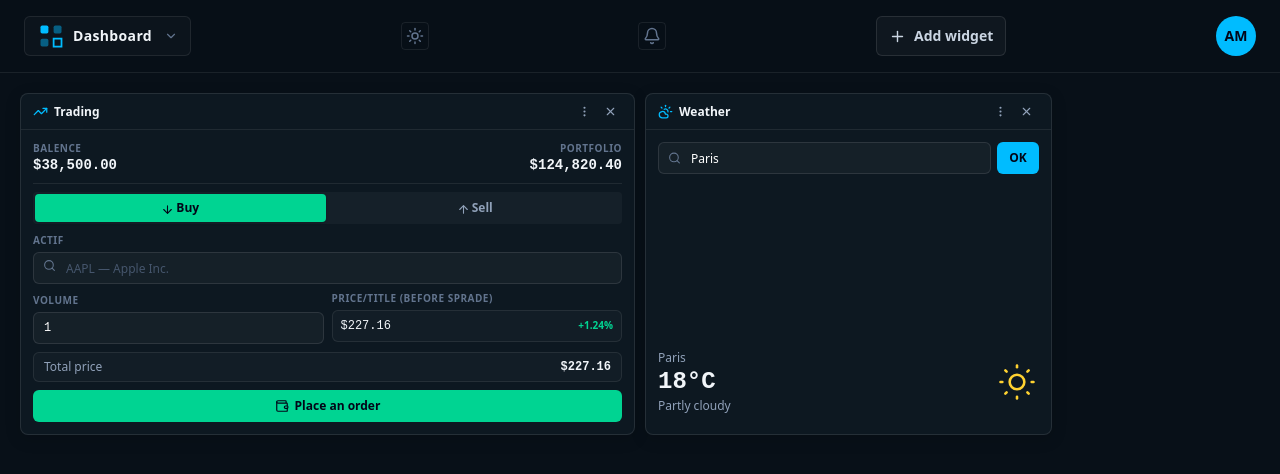
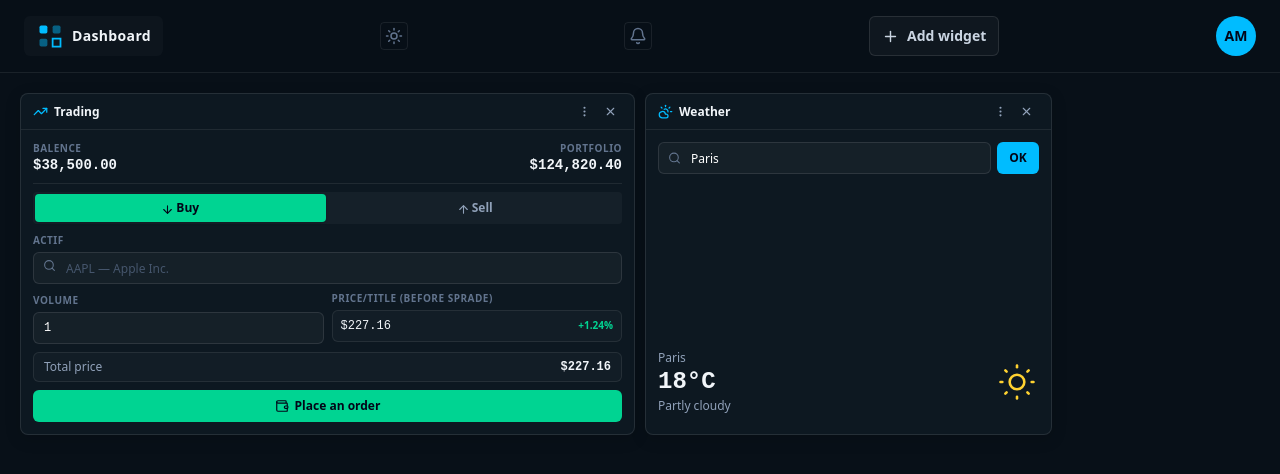
Before and after one commit to Victor-ripert/dashboard-victor.ripert, a React (Vite) app in the folder frontend/: page / in a window 1280 px wide. Shown: the top 474 px of the page. Built offline with nearby package versions, Linux system fonts and the light colour scheme; a web font is replaced by a local one.

Commit message:
fix: dashboard logo's cleaner

```diff
--- a/frontend/src/components/layout/Header.jsx
+++ b/frontend/src/components/layout/Header.jsx
@@ -1,11 +1,13 @@
-import { Bell, ChevronDown, Moon, Plus, Search, Sun } from "lucide-react";
+import { Bell, Moon, Plus, Sun } from "lucide-react";
 import Brand from "../ui/Brand";
 
 export default function Header({ dark, onToggleTheme, onOpenWidgets }) {
   return (
     <header className="sticky top-0 z-40 border-b border-white/8 bg-shell/90 backdrop-blur-xl dark:bg-shell/90">
       <nav className="mx-auto flex items-center justify-between px-6 py-4">
-        <button className="flex min-h-10 items-center gap-3 rounded-md border border-white/8 bg-white/[0.025] px-3 hover:bg-white/[0.05]" aria-label="Dashboard"><Brand /><ChevronDown size={14} className="text-slate-500" /></button>
+        <div className="flex min-h-10 items-center rounded-md bg-white/[0.025] px-3" aria-label="Dashboard">
+          <Brand />
+        </div>
         <button className="icon-btn border border-white/8" onClick={onToggleTheme} aria-label="Toggle color theme">{dark ? <Sun size={18} /> : <Moon size={18} />}</button>
         <button className="icon-btn border border-white/8" aria-label="Notifications"><Bell size={18} /></button>
         <button onClick={onOpenWidgets} className="inline-flex min-h-10 items-center gap-2 rounded-md border border-white/10 bg-white/[0.035] px-3 text-sm font-semibold text-slate-300 hover:bg-white/[0.07] hover:text-white"><Plus size={17} /> <span className="hidden sm:inline">Add widget</span></button>
```
Also changed, not shown: frontend/src/App.jsx (+0 -8 lines), 5 other files (tests, documents, lock files or other folders).
